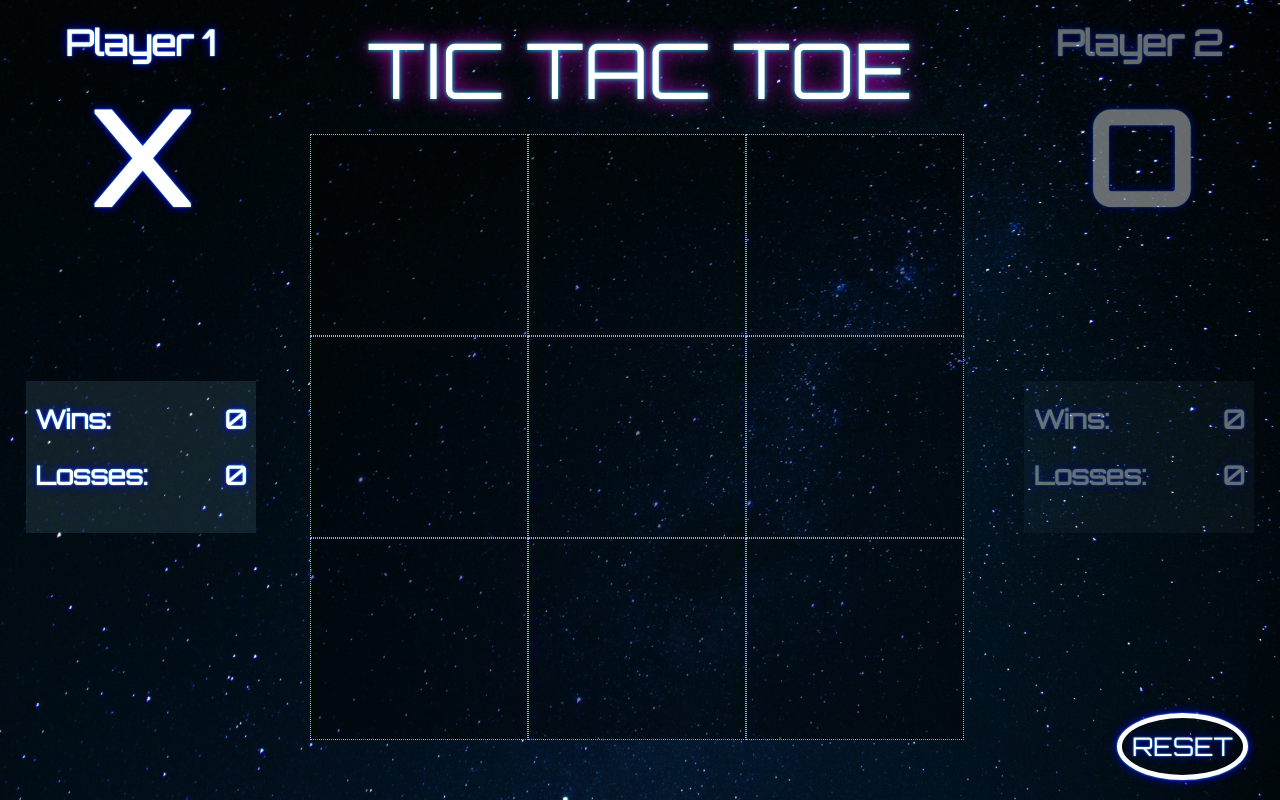
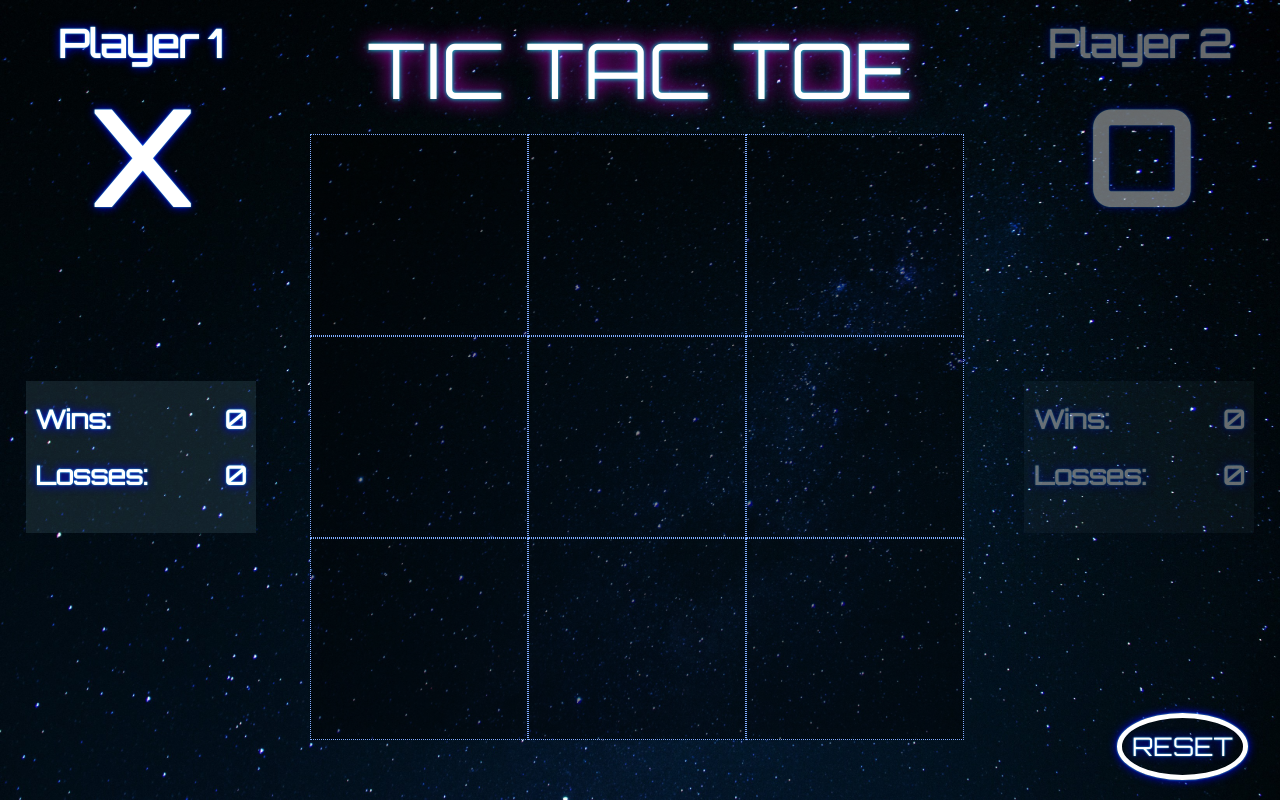
Before and after one commit to kylepamintuan/TicTacToe, a plain HTML site: page index.html in a window 1280 px wide. Drawn offline with nearby package versions, Linux system fonts and the light colour scheme.

Commit message:
fixed name font size issue.

```diff
--- a/style.css
+++ b/style.css
@@ -115,7 +115,7 @@ body {
     line-height: 10px;
 }
 .name{
-    font-size: 3.5rem;
+    font-size: 3vw;
     user-select: all;
 }
 .name:focus{
```
